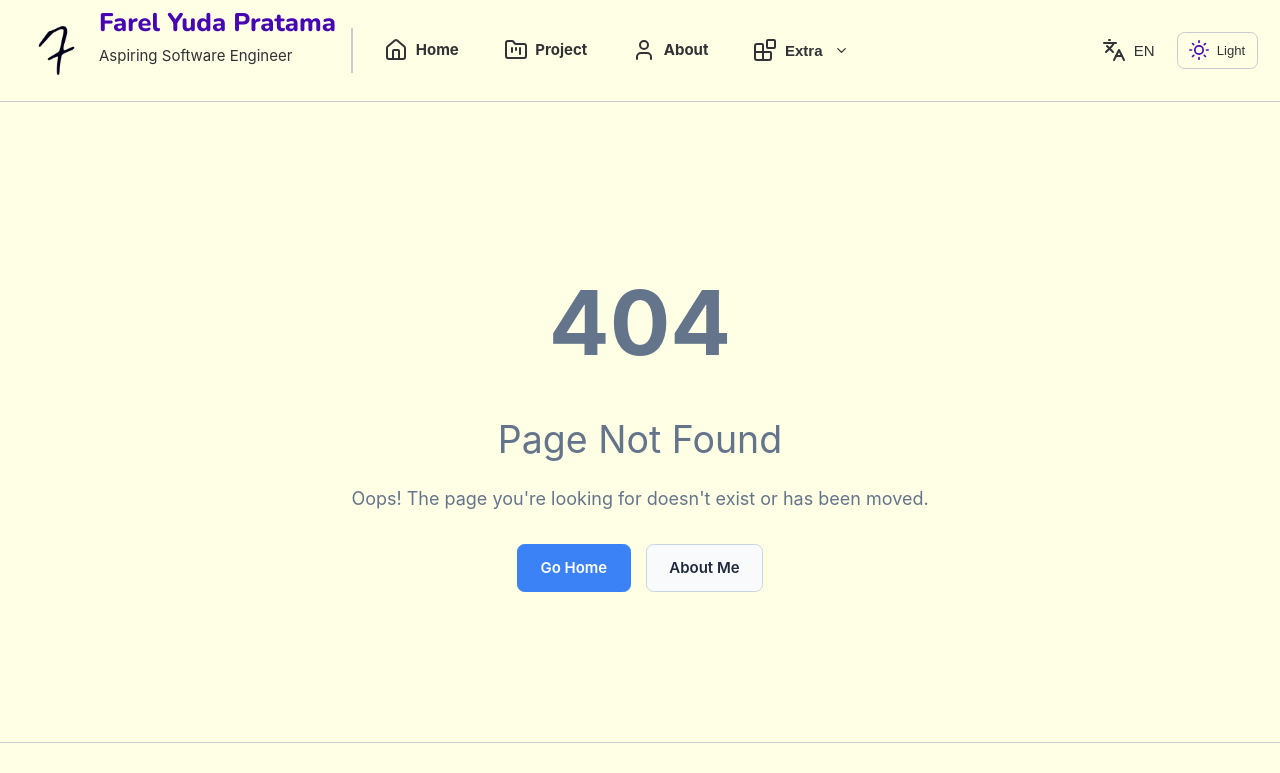
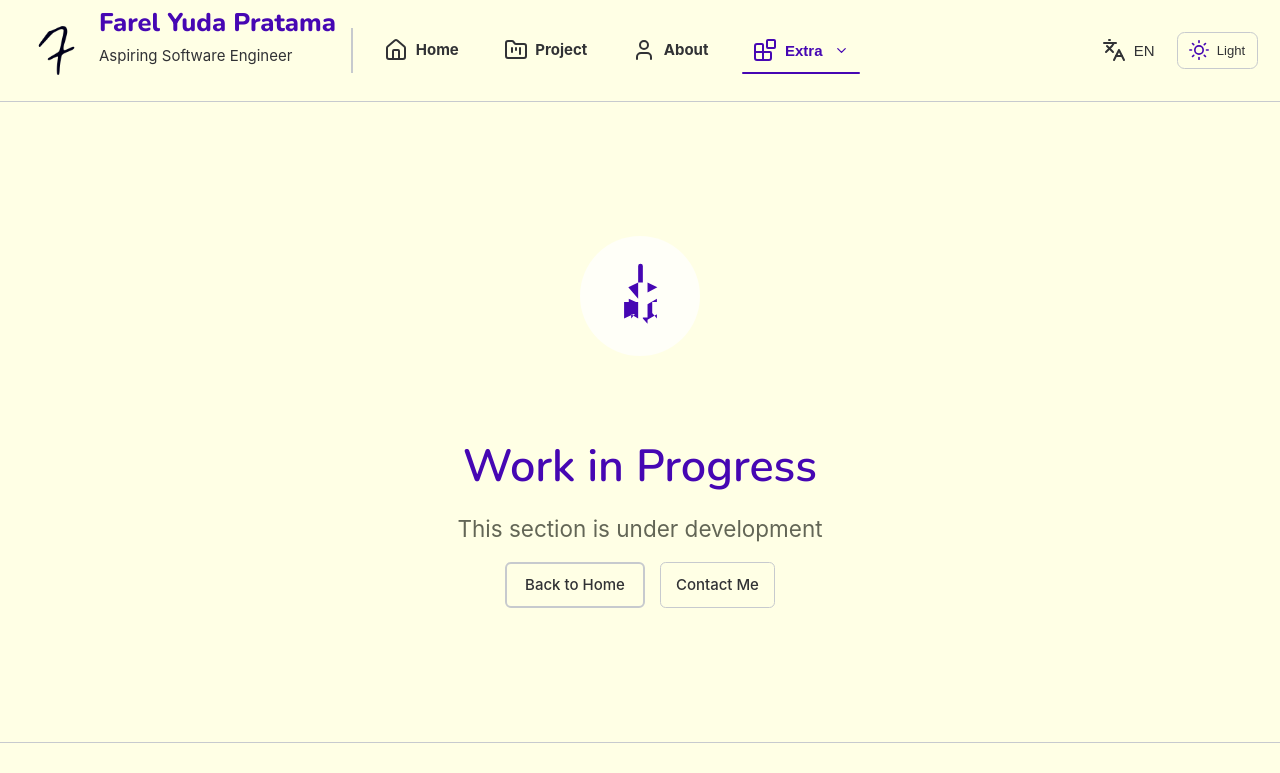
Before and after one commit to farelyudapratama/profile-web, a Vue app: page /blog in a window 1280 px wide. Shown: the top 773 px of the page. Built offline with nearby package versions, Linux system fonts and the light colour scheme; a web font is replaced by a local one.

Commit message:
Add WorkInProgressView

```diff
--- a/src/components/NavBar.vue
+++ b/src/components/NavBar.vue
@@ -18,7 +18,7 @@ const navItems = ref([
     name: 'Extra',
     icon: Blocks,
     children: [
-      { name: 'Blog', path: '/#blog', icon: Blocks },
+      { name: 'Blog', path: '/blog', icon: Blocks },
       { name: 'Guestbook', path: '/#guestbook', icon: Blocks },
     ],
   },
--- a/src/router/index.ts
+++ b/src/router/index.ts
@@ -5,6 +5,7 @@ import ContactView from '../views/ContactView.vue'
 // import AboutView from '../views/AboutView.vue'
 import ResumeView from '../views/ResumeView.vue'
 import NotFoundView from '../views/NotFoundView.vue'
+import WorkInProgressView from '../views/WorkInProgressView.vue'
 
 const router = createRouter({
   history: createWebHistory(import.meta.env.BASE_URL),
@@ -41,6 +42,16 @@ const router = createRouter({
       component: ResumeView,
     },
     {
+      path: '/articles',
+      name: 'articles',
+      component: WorkInProgressView,
+    },
+    {
+      path: '/blog',
+      name: 'blog',
+      component: WorkInProgressView,
+    },
+    {
       path: '/:pathMatch(.*)*',
       name: 'not-found',
       component: NotFoundView,
--- /dev/null
+++ b/src/views/WorkInProgressView.vue
@@ -0,0 +1,153 @@
+<script setup lang="ts">
+import { useLanguageStore } from '@/stores/language'
+
+const languageStore = useLanguageStore()
+
+const messages = {
+  id: {
+    title: 'Sedang Dalam Pengembangan',
+    subtitle: 'Bagian ini sedang dalam proses pembuatan',
+    backToHome: 'Kembali ke Beranda',
+    contactMe: 'Hubungi Saya',
+  },
+  en: {
+    title: 'Work in Progress',
+    subtitle: 'This section is under development',
+    backToHome: 'Back to Home',
+    contactMe: 'Contact Me',
+  },
+}
+</script>
+
+<template>
+  <main class="wip-container">
+    <section class="wip-content">
+      <div class="wip-illustration">
+        <div class="construction-icon">
+          <svg xmlns="http://www.w3.org/2000/svg" viewBox="0 0 24 24" fill="currentColor">
+            <path
+              d="M12 1.5a.75.75 0 0 1 .75.75V7.5h-1.5V2.25a.75.75 0 0 1 .75-.75ZM11.25 7.5v5.25L8.099 9 11.25 7.5Zm3 0 3.152 1.5-3.152 1.75V7.5Zm-6 5.25 3 1.334v4.916l-3-1.75V12.75Zm9 0-3 1.75v4.916l3-1.75V12.75Zm-7.5 6.25v-5.25h1.5v5.25l-1.5-1.75Zm3 0 1.5 1.75V18.75h-1.5v5.25Zm-6 0v-5.25H9v5.25l1.5-1.75Zm9 0v-5.25h1.5v5.25l-1.5-1.75Z"
+            />
+          </svg>
+        </div>
+      </div>
+
+      <div class="wip-text-content">
+        <h1 class="heading-2 wip-title">
+          {{ messages[languageStore.currentLang].title }}
+        </h1>
+        <p class="subtitle wip-subtitle">
+          {{ messages[languageStore.currentLang].subtitle }}
+        </p>
+        <div class="wip-actions">
+          <router-link :to="{ name: 'home' }" class="btn btn-primary">
+            {{ messages[languageStore.currentLang].backToHome }}
+          </router-link>
+          <router-link :to="{ name: 'contact' }" class="btn btn-outline">
+            {{ messages[languageStore.currentLang].contactMe }}
+          </router-link>
+        </div>
+      </div>
+    </section>
+  </main>
+</template>
+
+<style scoped>
+.wip-container {
+  max-width: 1660px;
+  min-height: 80vh;
+  margin: 0 auto;
+  padding: 3rem 2rem;
+  display: flex;
+  align-items: center;
+  justify-content: center;
+}
+
+.wip-content {
+  display: flex;
+  flex-direction: column;
+  align-items: center;
+  justify-content: center;
+  text-align: center;
+  max-width: 800px;
+  gap: 2rem;
+}
+
+.wip-illustration {
+  margin-bottom: 1rem;
+}
+
+.construction-icon {
+  width: 120px;
+  height: 120px;
+  display: flex;
+  align-items: center;
+  justify-content: center;
+  border-radius: 50%;
+  background: var(--color-background-soft);
+  padding: 1.5rem;
+  margin: 0 auto 2rem;
+  color: var(--color-primary);
+}
+
+.construction-icon svg {
+  width: 100%;
+  height: 100%;
+}
+
+.wip-title {
+  font-size: 3rem;
+  margin-bottom: 0.5rem;
+  text-align: center;
+}
+
+.wip-subtitle {
+  font-size: 1.5rem;
+  margin-bottom: 1rem;
+  color: var(--color-text-secondary);
+  text-align: center;
+}
+
+.wip-description {
+  font-size: 1.2rem;
+  color: var(--color-text);
+  line-height: 1.6;
+  margin-bottom: 2rem;
+  text-align: center;
+}
+
+.wip-actions {
+  display: flex;
+  gap: 1rem;
+  flex-wrap: wrap;
+  justify-content: center;
+}
+
+@media (max-width: 768px) {
+  .wip-container {
+    padding: 2rem 1rem;
+  }
+
+  .wip-title {
+    font-size: 2rem;
+  }
+
+  .wip-subtitle {
+    font-size: 1.2rem;
+  }
+
+  .wip-description {
+    font-size: 1rem;
+  }
+
+  .wip-actions {
+    flex-direction: column;
+    align-items: center;
+  }
+
+  .wip-actions .btn {
+    width: 100%;
+    max-width: 250px;
+  }
+}
+</style>
```
Also changed, not shown: src/views/ArticleView.vue (added), src/views/GuestbookView.vue (added).
